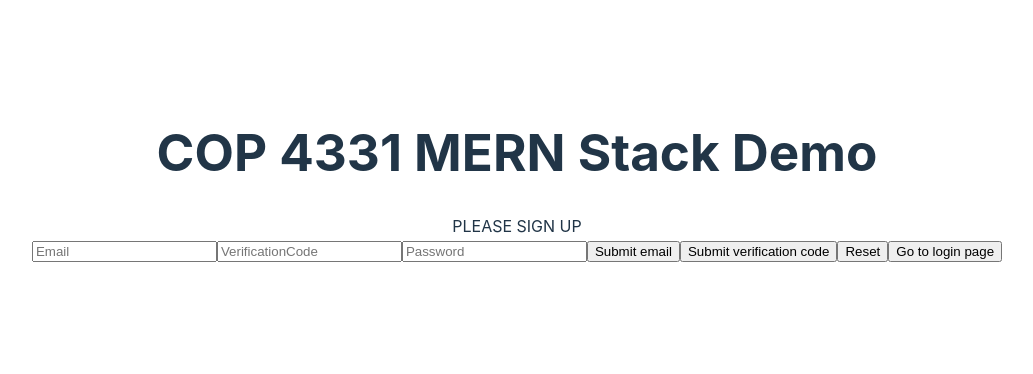
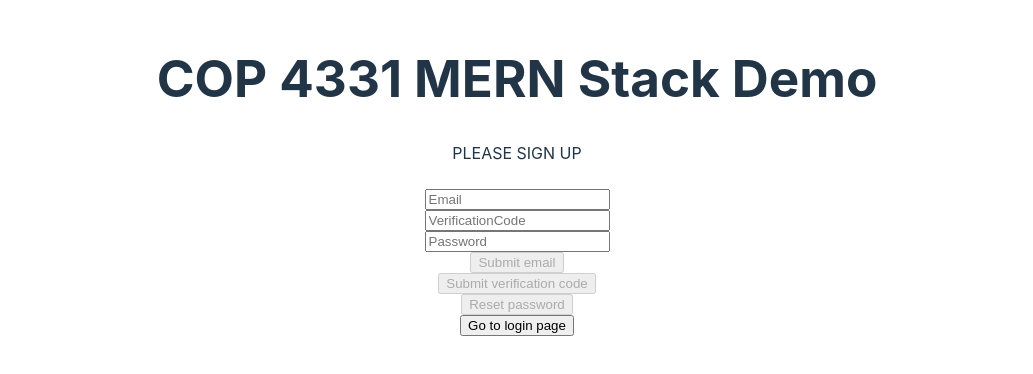
Before and after one commit to JohnsonLag/cop4331-team4-largeproject, a React (Vite) app in the folder frontend/: page /reset-password in a window 1280 px wide. Shown: the part 224-598 px from the top of the page, without its empty margins (123-1156 px from the left). Built offline with nearby package versions, Linux system fonts and the light colour scheme.

Commit message:
CSS and disabling certain buttons for now.

```diff
--- a/frontend/src/components/Login.tsx
+++ b/frontend/src/components/Login.tsx
@@ -1,4 +1,5 @@
 import React, { useState } from 'react';
+import './page-styles.css';
 
 function Login() {
     const app_name = 'coolestappever.xyz';
@@ -69,7 +70,7 @@ function Login() {
     };
 
     return (
-        <div id="loginDiv">
+        <div className="inputAndButtonsDiv" id="loginDiv">
             <span id="inner-title">PLEASE LOG IN</span><br></br>
             <input type="text" id="loginName" placeholder="Username" onChange={handleSetLoginName} />
             <input type="password" id="loginPassword" placeholder="Password" onChange={handleSetPassword} />
--- a/frontend/src/components/ResetPassword.tsx
+++ b/frontend/src/components/ResetPassword.tsx
@@ -1,4 +1,5 @@
 import React, { useState } from 'react';
+import './page-styles.css';
 
 function ResetPassword() {
     const app_name = 'coolestappever.xyz';
@@ -121,14 +122,14 @@ function ResetPassword() {
     };
 
     return (
-        <div id="resetDiv">
+        <div className="inputAndButtonsDiv" id="resetDiv">
             <span id="inner-title">PLEASE SIGN UP</span><br></br>
             <input type="text" id="resetEmail" placeholder="Email" onChange={handleSetResetEmail} />
             <input type="text" id="resetVerificationCode" placeholder="VerificationCode" onChange={handleSetResetVerificationCode} />
             <input type="password" id="resetPassword" placeholder="Password" onChange={handleSetPassword} />
-            <input type="submit" id="resetEmail" className="buttons" value = "Submit email" onClick={doSubmitEmail} />
-            <input type="submit" id="resetVerificationCode" className="buttons" value = "Submit verification code" onClick={doSubmitVerificationCode} />
-            <input type="submit" id="resetButton" className="buttons" value = "Reset" onClick={doReset} />
+            <input type="submit" id="resetEmail" className="buttons" value = "Submit email" onClick={doSubmitEmail} disabled />
+            <input type="submit" id="resetVerificationCode" className="buttons" value = "Submit verification code" onClick={doSubmitVerificationCode} disabled />
+            <input type="submit" id="resetButton" className="buttons" value = "Reset password" onClick={doReset} disabled />
             <input type="submit" id="loginButton" className="buttons" value = "Go to login page" onClick={goToLoginPage} />
             <span id="resetResult">{message}</span>
         </div>
--- a/frontend/src/components/Signup.tsx
+++ b/frontend/src/components/Signup.tsx
@@ -1,4 +1,5 @@
 import React, { useState } from 'react';
+import './page-styles.css';
 
 function Signup() {
     const app_name = 'coolestappever.xyz';
@@ -110,7 +111,7 @@ function Signup() {
     async function doSignup(event:any) : Promise<void>
     {
         event.preventDefault();
-        var obj = {signup:signupName,password:signupPassword,firstName:signupFirstName,lastName:signupLastName};
+        var obj = {signup:signupName,password:signupPassword,firstName:signupFirstName,lastName:signupLastName,email:signupEmail};
         var js = JSON.stringify(obj);
         try
         {
@@ -140,7 +141,7 @@ function Signup() {
     };
 
     return (
-        <div id="signupDiv">
+        <div className="inputAndButtonsDiv" id="signupDiv">
             <span id="inner-title">PLEASE SIGN UP</span><br></br>
             <input type="text" id="signupEmail" placeholder="Email" onChange={handleSetSignupEmail} />
             <input type="text" id="signupVerificationCode" placeholder="VerificationCode" onChange={handleSetSignupVerificationCode} />
@@ -148,8 +149,8 @@ function Signup() {
             <input type="text" id="signupFirstName" placeholder="First Name" onChange={handleSetSignupFirstName} />
             <input type="text" id="signupLastName" placeholder="Last Name" onChange={handleSetSignupLastName} />
             <input type="password" id="signupPassword" placeholder="Password" onChange={handleSetPassword} />
-            <input type="submit" id="signupEmail" className="buttons" value = "Submit email" onClick={doSubmitEmail} />
-            <input type="submit" id="signupVerificationCode" className="buttons" value = "Submit verification code" onClick={doSubmitVerificationCode} />
+            <input type="submit" id="signupEmail" className="buttons" value = "Submit email" onClick={doSubmitEmail} disabled />
+            <input type="submit" id="signupVerificationCode" className="buttons" value = "Submit verification code" onClick={doSubmitVerificationCode} disabled />
             <input type="submit" id="signupButton" className="buttons" value = "Signup" onClick={doSignup} />
             <input type="submit" id="loginButton" className="buttons" value = "Go to login page" onClick={goToLoginPage} />
             <span id="signupResult">{message}</span>
--- /dev/null
+++ b/frontend/src/components/page-styles.css
@@ -0,0 +1,6 @@
+.inputAndButtonsDiv {
+	display: flex;
+	flex-direction: column;
+	align-items: center;
+	justify-content: center;
+}
```
